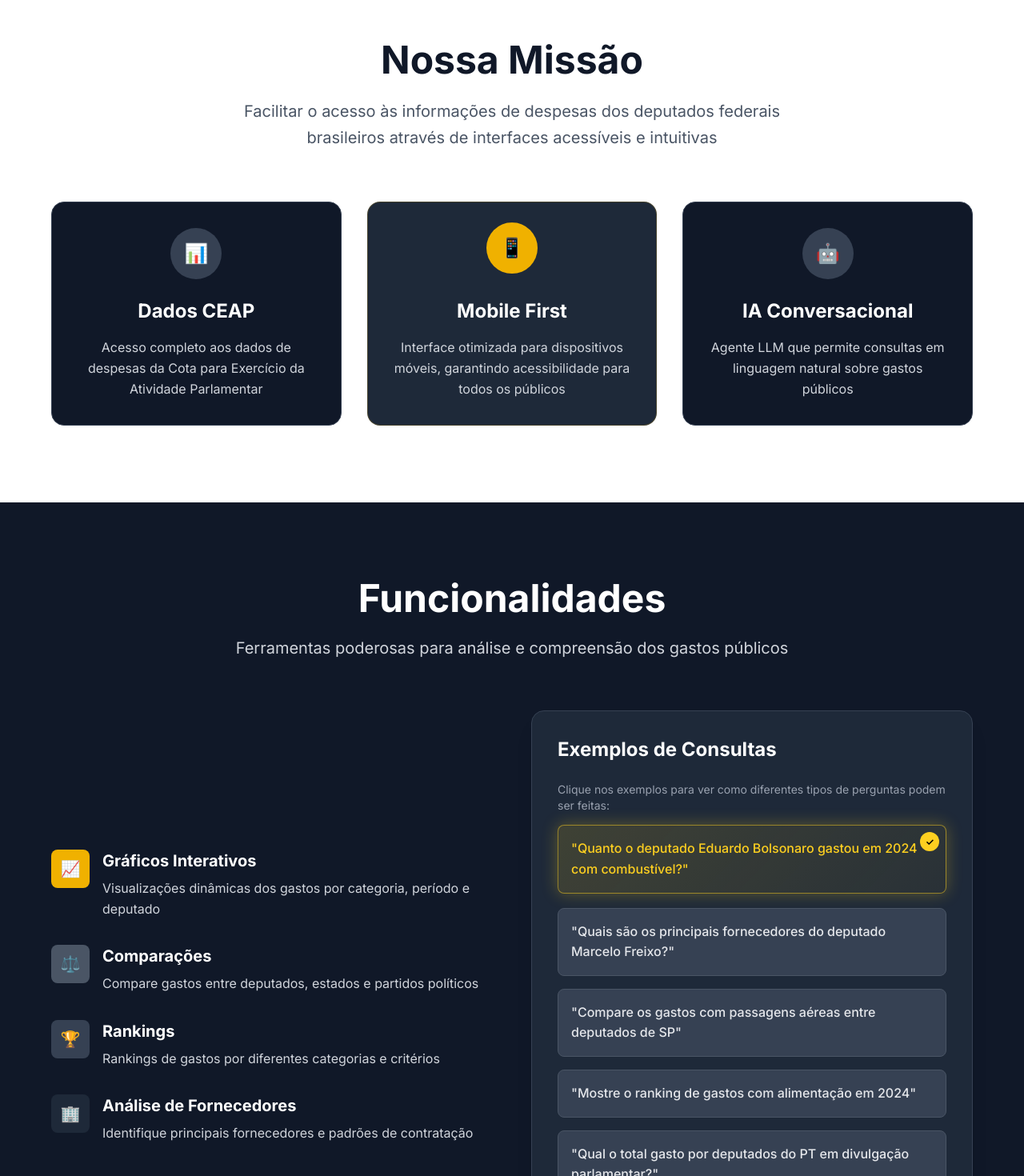
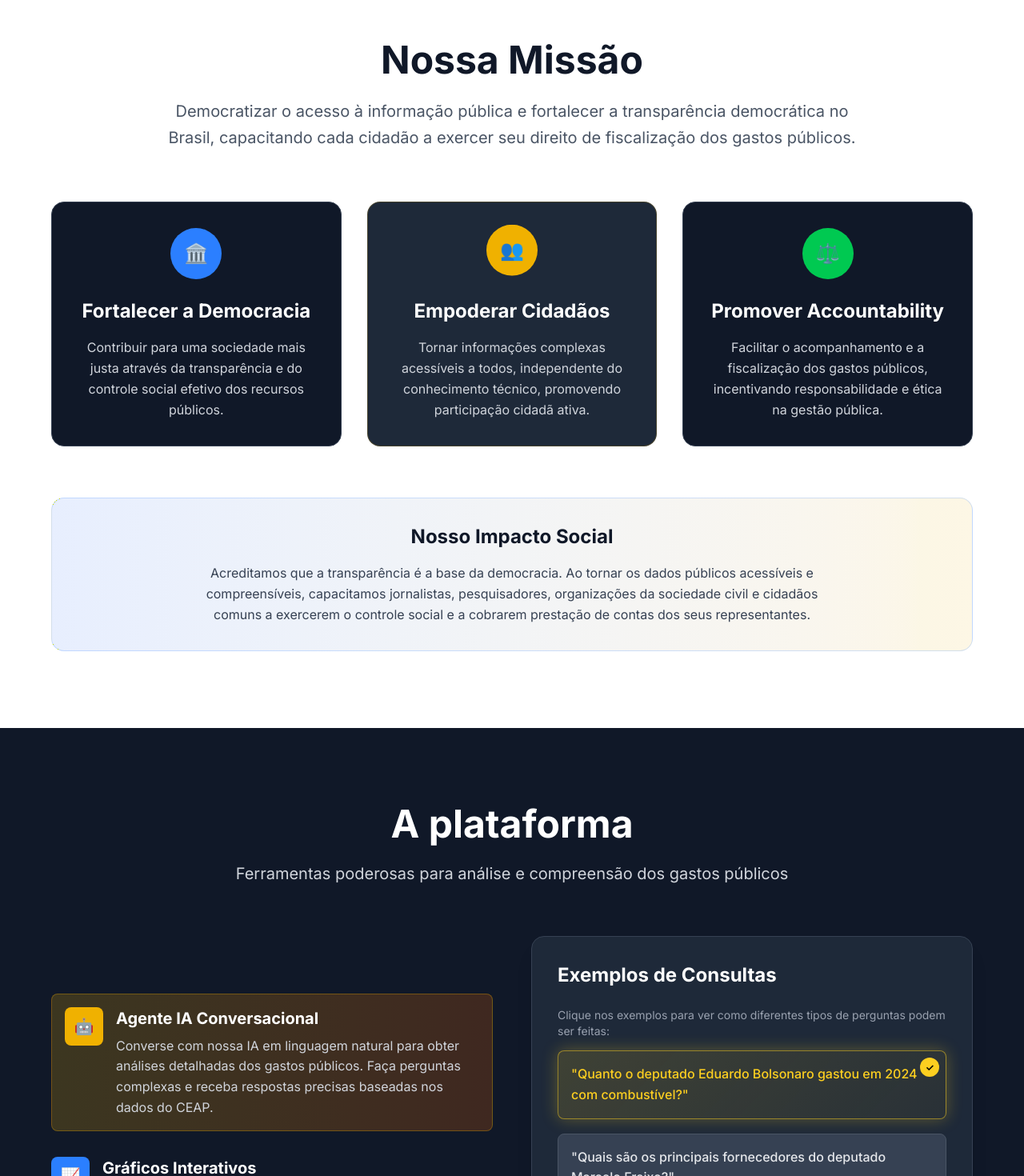
Before and after one commit to ismaelhugo/oja-front, a Next.js app: page / in a window 1280 px wide. Shown: the part 1060-2530 px from the top of the page at 80% size. Built offline with nearby package versions, Linux system fonts and the light colour scheme.

Commit message:
feat: lp v2

```diff
--- a/src/app/page.tsx
+++ b/src/app/page.tsx
@@ -227,39 +227,52 @@ export default function Home() {
             <h2 className="text-3xl lg:text-5xl font-bold text-gray-900 mb-6">
               Nossa Missão
             </h2>
-            <p className="text-xl text-gray-600 max-w-3xl mx-auto leading-relaxed">
-              Facilitar o acesso às informações de despesas dos deputados federais brasileiros através de interfaces acessíveis e intuitivas
+            <p className="text-xl text-gray-600 max-w-4xl mx-auto leading-relaxed mb-8">
+              Democratizar o acesso à informação pública e fortalecer a transparência democrática no Brasil,
+              capacitando cada cidadão a exercer seu direito de fiscalização dos gastos públicos.
             </p>
           </div>
 
           <div className="grid md:grid-cols-3 gap-8">
             <div className="text-center p-8 bg-gray-900 rounded-2xl border border-gray-700 hover-lift card-animate">
-              <div className="w-16 h-16 bg-gray-700 rounded-full flex items-center justify-center mx-auto mb-6 hover-glow">
-                <span className="text-2xl">📊</span>
+              <div className="w-16 h-16 bg-blue-500 rounded-full flex items-center justify-center mx-auto mb-6 hover-glow">
+                <span className="text-2xl text-white">🏛️</span>
               </div>
-              <h3 className="text-2xl font-bold text-white mb-4">Dados CEAP</h3>
+              <h3 className="text-2xl font-bold text-white mb-4">Fortalecer a Democracia</h3>
               <p className="text-gray-300 leading-relaxed">
-                Acesso completo aos dados de despesas da Cota para Exercício da Atividade Parlamentar
+                Contribuir para uma sociedade mais justa através da transparência e do controle social efetivo dos recursos públicos.
               </p>
             </div>
 
             <div className="text-center p-8 bg-gray-800 rounded-2xl border border-yellow-500/20 hover-lift card-animate">
               <div className="w-16 h-16 bg-yellow-500 rounded-full flex items-center justify-center mx-auto mb-6 hover-glow float-animation">
-                <span className="text-2xl text-black">📱</span>
+                <span className="text-2xl text-black">👥</span>
               </div>
-              <h3 className="text-2xl font-bold text-white mb-4">Mobile First</h3>
+              <h3 className="text-2xl font-bold text-white mb-4">Empoderar Cidadãos</h3>
               <p className="text-gray-300 leading-relaxed">
-                Interface otimizada para dispositivos móveis, garantindo acessibilidade para todos os públicos
+                Tornar informações complexas acessíveis a todos, independente do conhecimento técnico, promovendo participação cidadã ativa.
               </p>
             </div>
 
             <div className="text-center p-8 bg-gray-900 rounded-2xl border border-gray-700 hover-lift card-animate">
-              <div className="w-16 h-16 bg-gray-700 rounded-full flex items-center justify-center mx-auto mb-6 hover-glow">
-                <span className="text-2xl">🤖</span>
+              <div className="w-16 h-16 bg-green-500 rounded-full flex items-center justify-center mx-auto mb-6 hover-glow">
+                <span className="text-2xl text-white">⚖️</span>
               </div>
-              <h3 className="text-2xl font-bold text-white mb-4">IA Conversacional</h3>
+              <h3 className="text-2xl font-bold text-white mb-4">Promover Accountability</h3>
               <p className="text-gray-300 leading-relaxed">
-                Agente LLM que permite consultas em linguagem natural sobre gastos públicos
+                Facilitar o acompanhamento e a fiscalização dos gastos públicos, incentivando responsabilidade e ética na gestão pública.
+              </p>
+            </div>
+          </div>
+
+          {/* Impacto Social */}
+          <div className="mt-16 bg-gradient-to-r from-blue-600/10 to-yellow-500/10 rounded-2xl p-8 border border-blue-500/20">
+            <div className="text-center">
+              <h3 className="text-2xl font-bold text-gray-900 mb-4">Nosso Impacto Social</h3>
+              <p className="text-gray-700 max-w-3xl mx-auto leading-relaxed">
+                Acreditamos que a transparência é a base da democracia. Ao tornar os dados públicos acessíveis e compreensíveis,
+                capacitamos jornalistas, pesquisadores, organizações da sociedade civil e cidadãos comuns a exercerem
+                o controle social e a cobrarem prestação de contas dos seus representantes.
               </p>
             </div>
           </div>
@@ -271,7 +284,7 @@ export default function Home() {
         <div className="container mx-auto px-6">
           <div className="text-center mb-16">
             <h2 className="text-3xl lg:text-5xl font-bold text-white mb-6">
-              Funcionalidades
+              A plataforma
             </h2>
             <p className="text-xl text-gray-300 max-w-3xl mx-auto">
               Ferramentas poderosas para análise e compreensão dos gastos públicos
@@ -281,9 +294,25 @@ export default function Home() {
           <div className="grid lg:grid-cols-2 gap-12 items-center">
             <div>
               <div className="space-y-8">
+                {/* Funcionalidade Principal - Agente LLM */}
+                <div className="flex gap-4 hover-lift bg-gradient-to-r from-yellow-500/20 to-orange-500/20 p-4 rounded-lg border border-yellow-500/30">
+                  <div className="w-12 h-12 bg-yellow-500 rounded-lg flex items-center justify-center flex-shrink-0 hover-glow">
+                    <span className="text-black text-xl">🤖</span>
+                  </div>
+                  <div>
+                    <h3 className="text-xl font-bold text-white mb-2 flex items-center gap-2">
+                      Agente IA Conversacional
+                    </h3>
+                    <p className="text-gray-300">
+                      Converse com nossa IA em linguagem natural para obter análises detalhadas dos gastos públicos.
+                      Faça perguntas complexas e receba respostas precisas baseadas nos dados do CEAP.
+                    </p>
+                  </div>
+                </div>
+
                 <div className="flex gap-4 hover-lift">
-                  <div className="w-12 h-12 bg-yellow-500 rounded-lg flex items-center justify-center flex-shrink-0 hover-glow">
-                    <span className="text-black text-xl">📈</span>
+                  <div className="w-12 h-12 bg-blue-500 rounded-lg flex items-center justify-center flex-shrink-0 hover-glow">
+                    <span className="text-white text-xl">📈</span>
                   </div>
                   <div>
                     <h3 className="text-xl font-bold text-white mb-2">Gráficos Interativos</h3>
@@ -490,34 +519,6 @@ export default function Home() {
             </div>
           </div>
 
-          {/* Detalhes Técnicos */}
-          <div className="grid lg:grid-cols-1 gap-12 mb-16">
-            {/* Fonte de Dados */}
-            <div className="bg-gray-800 rounded-2xl p-8 border border-gray-700 hover-lift max-w-4xl mx-auto fonte-dados-box">
-              <h3 className="text-2xl font-bold text-white mb-6 flex items-center gap-3">
-                <span className="text-yellow-400">📡</span>
-                Fonte de Dados Oficial
-              </h3>
-              <div className="space-y-4">
-                <div className="security-badge">
-                  <span>🔒</span>
-                  <span>Dados Abertos Oficiais</span>
-                </div>
-                <div className="code-block max-w-[70vw]">
-                  <div className="api-endpoint">GET</div> dadosabertos.camara.leg.br/api/v2/deputados
-                  <br />
-                  <div className="json-key">"ano"</div>: <div className="json-value">"2024"</div>
-                  <br />
-                  <div className="json-key">"despesas"</div>: <div className="json-value">[]</div>
-                </div>
-                <p className="text-gray-300 text-sm">
-                  Utilizamos exclusivamente dados oficiais da API da Câmara dos Deputados,
-                  garantindo autenticidade e rastreabilidade de todas as informações.
-                </p>
-              </div>
-            </div>
-          </div>
-
           {/* Fluxo de Consulta Detalhado */}
           <div className="bg-gray-800 rounded-2xl p-8 border border-gray-700 data-wave">
             <h3 className="text-2xl font-bold text-white mb-8 text-center">
@@ -597,7 +598,6 @@ export default function Home() {
 
           {/* Garantias de Qualidade */}
           <div className="mt-16 text-center">
-            <h3 className="text-2xl font-bold text-white mb-8">Garantias de Qualidade</h3>
             <div className="grid md:grid-cols-3 gap-6">
               <div className="bg-gray-800 p-6 rounded-xl border border-gray-700 hover-lift">
                 <div className="text-green-400 text-3xl mb-4">✅</div>
@@ -743,48 +743,8 @@ export default function Home() {
         </div>
       </section>
 
-      {/* Call to Action Section */}
-      <section className="bg-black py-16 lg:py-24">
-        <div className="container mx-auto px-6 text-center">
-          <h2 className="text-3xl lg:text-5xl font-bold text-white mb-6">
-            Promovendo a Transparência Pública
-          </h2>
-          <p className="text-xl text-gray-300 mb-8 max-w-3xl mx-auto leading-relaxed">
-            Acreditamos que a transparência é fundamental para uma democracia saudável.
-            Nosso projeto democratiza o acesso à informação pública através da tecnologia.
-          </p>
-          <div className="bg-yellow-400/10 border-2 border-yellow-400 rounded-2xl p-8 max-w-2xl mx-auto">
-            <h3 className="text-2xl font-bold text-yellow-400 mb-4">🚀 Lançamento em Breve</h3>
-            <p className="text-gray-300 text-lg mb-6">
-              Estamos trabalhando para trazer uma plataforma completa de transparência pública.
-              Em breve você poderá consultar todos os gastos dos deputados federais de forma simples e intuitiva.
-            </p>
-            <div className="flex flex-col sm:flex-row gap-4 justify-center">
-              <a
-                href="https://github.com/ismaelhugo/oja-front"
-                target="_blank"
-                rel="noopener noreferrer"
-                className="bg-yellow-400 hover:bg-yellow-500 text-black font-bold py-3 px-6 rounded-lg transition-colors duration-300 shadow-lg flex items-center gap-2 justify-center"
-              >
-                <span>⭐</span>
-                Acompanhar no GitHub
-              </a>
-              <a
-                href="https://github.com/ismaelhugo/oja-front/blob/main/CONTRIBUTING.md"
-                target="_blank"
-                rel="noopener noreferrer"
-                className="border-2 border-gray-300 text-gray-300 hover:bg-gray-300 hover:text-black font-bold py-3 px-6 rounded-lg transition-colors duration-300 flex items-center gap-2 justify-center"
-              >
-                <span>🤝</span>
-                Como Contribuir
-              </a>
-            </div>
-          </div>
-        </div>
-      </section>
-
       {/* Footer */}
-      <footer className="bg-gray-900 py-12">
+      <footer className="bg-black py-12">
         <div className="container mx-auto px-6">
           <div className="flex flex-col lg:flex-row justify-between items-center gap-6">
             <div className="flex items-center gap-4">
```
